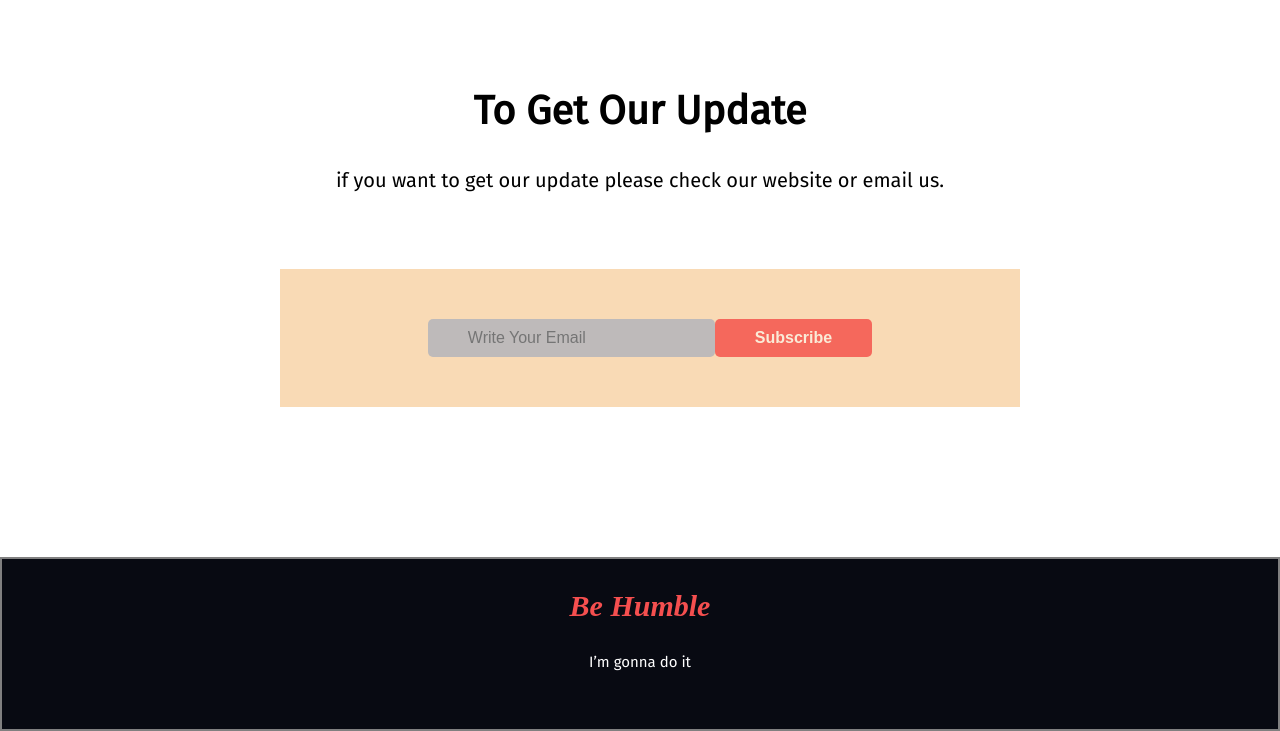
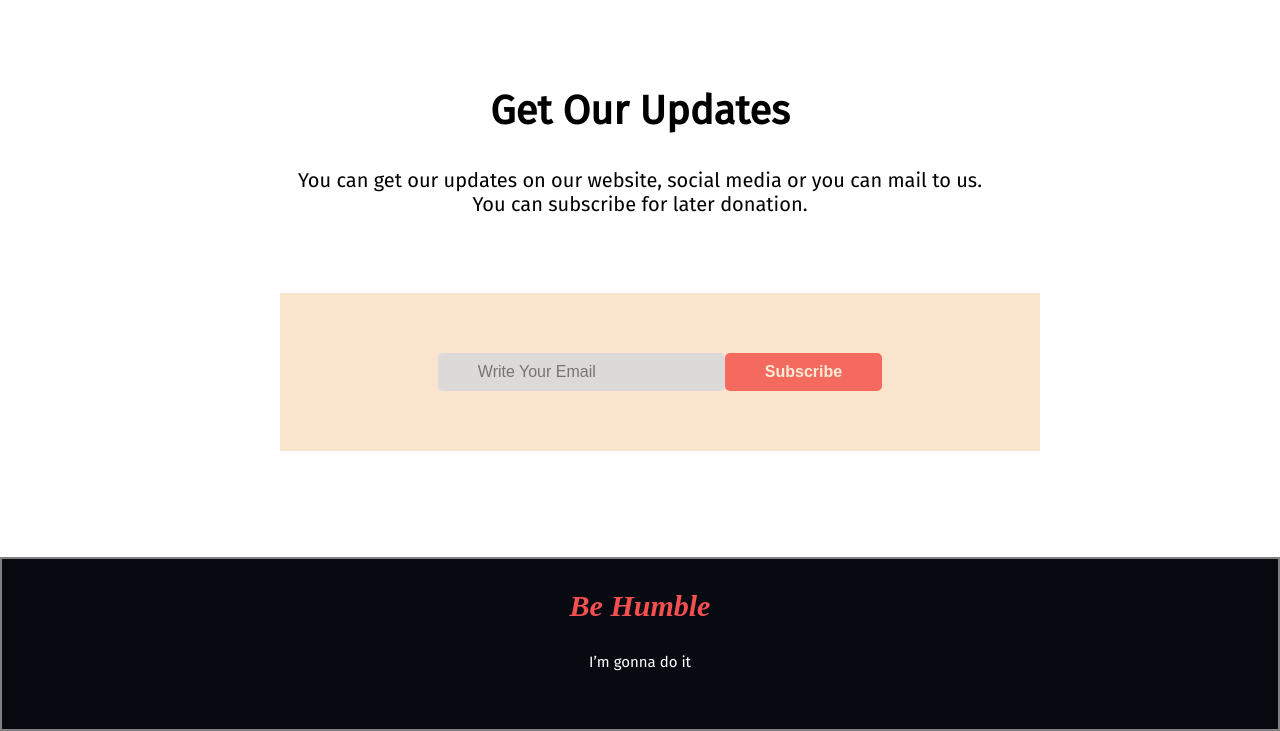
Before and after one commit to RakibulHasan2/the-giving-tree, a plain HTML site: page index.html in a window 1280 px wide. Shown: the part 1948-2679 px from the top of the page. Drawn offline with Linux system fonts and the light colour scheme; a web font is replaced by a local one.

Commit message:
my first

```diff
--- a/index.html
+++ b/index.html
@@ -75,8 +75,8 @@
 
     <section class="get-my-update">
         <div class="update-text">
-            <h1>To Get Our Update</h1>
-            <p>if you want to get our update please check our website or email us. </p><br><br><br>
+            <h1>Get Our Updates</h1>
+            <p>You can get our updates on our website, social media or you can mail to us. <br> You can subscribe for later donation.</p><br><br><br>
         </div>
         <div class="mail-box">
             <input type="email" placeholder="Write Your Email" class="mail-button" id="mail"><button class="mail-button" id="subscribe"><strong>Subscribe</strong></button>
--- a/style.css
+++ b/style.css
@@ -159,10 +159,10 @@ section{
 }
 .mail-box{
     text-align: center;
-    padding: 50px 50px;
+    padding: 60px 60px;
     width: 50%;
     margin-left: 280px;
-    background-color: rgb(249, 218, 181);
+    background-color: rgba(247, 220, 188, 0.727);
 }
 .mail-button{
     font-size: 16px;
@@ -175,8 +175,8 @@ section{
     color: antiquewhite;
 }
 #mail{
-    background-color: rgb(190, 186, 186);
-    color:rgb(0, 0, 0);
+    background-color: rgb(222, 217, 217);
+    color:black;
 }
 .footer{
    background-color: #080a12;
```
